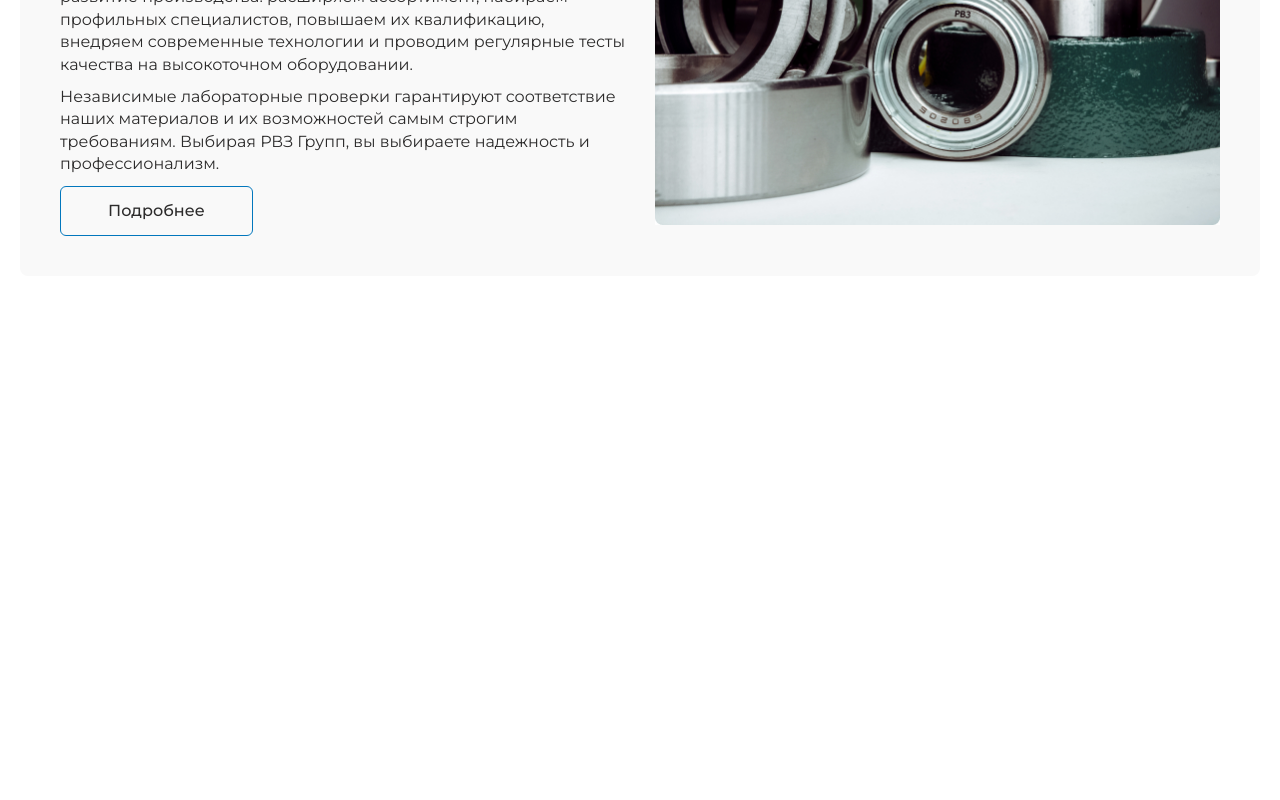
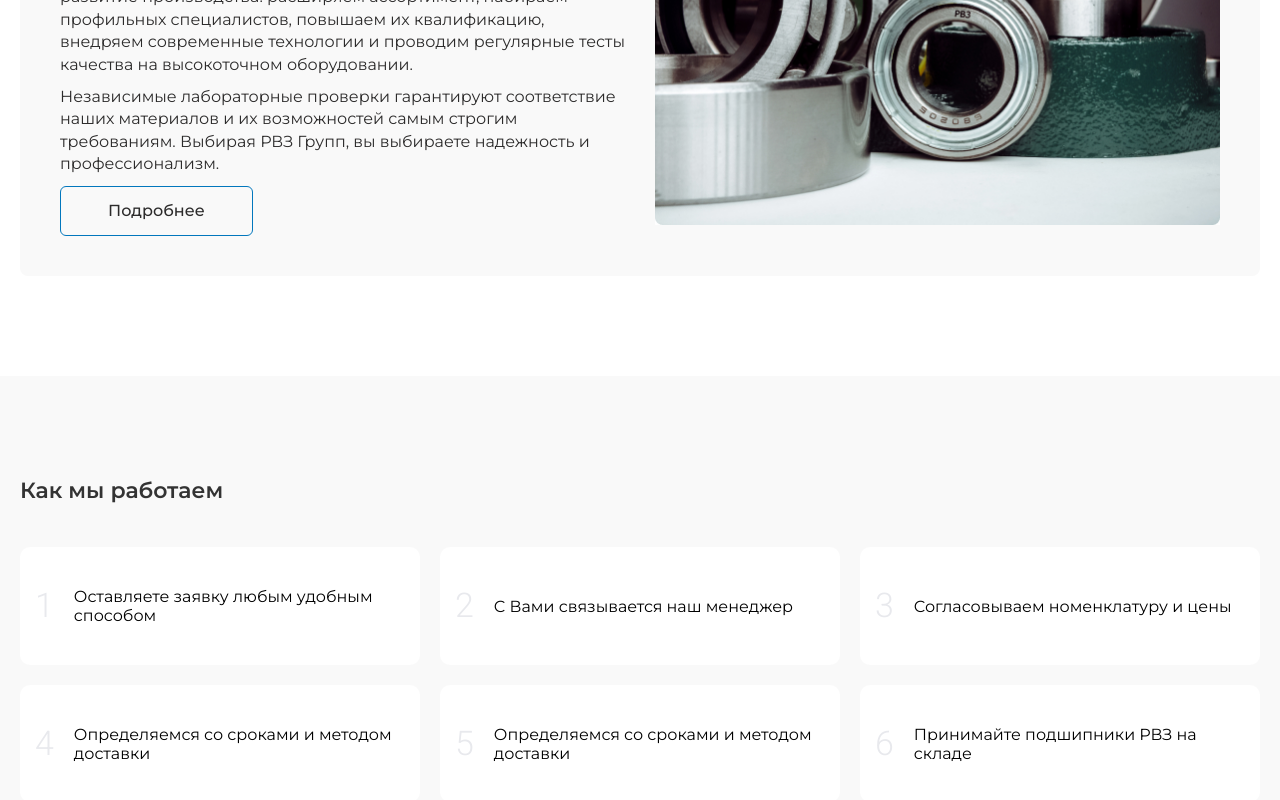
Before and after one commit to Niakrist/rvzgroup, a Next.js app: page / in a window 1280 px wide. Shown: the part 3968-4768 px from the top of the page. Before the commit the page ends 4344 px from the top, so only its background shows below. Built offline with nearby package versions, Linux system fonts and the light colour scheme.

Commit message:
feat: emplement WeWork

```diff
--- a/src/app/page.tsx
+++ b/src/app/page.tsx
@@ -4,6 +4,7 @@ import {
   CategoryList,
   PopularProduct,
   PromoSlider,
+  WeWork,
 } from "@/components";
 
 export default function Home() {
@@ -14,6 +15,7 @@ export default function Home() {
       <PopularProduct />
       <Advantage />
       <AboutCompany />
+      <WeWork />
     </main>
   );
 }
--- /dev/null
+++ b/src/components/WeWork/WeWork.module.css
@@ -0,0 +1,49 @@
+.section {
+  padding: 100px 0;
+  background-color: var(--grey1);
+}
+
+.container {
+  max-width: 1304px;
+  margin: 0 auto;
+  padding: 0px 20px;
+}
+
+.list {
+  margin-top: 40px;
+  display: grid;
+  grid-template-columns: repeat(auto-fit, minmax(335px, 1fr));
+  gap: 20px;
+}
+
+.item {
+  display: flex;
+  align-items: center;
+  column-gap: 20px;
+
+  padding: 35px 15px;
+  border-radius: 10px;
+  background-color: var(--white);
+}
+
+.item span {
+  font-family: var(--second-family);
+  font-weight: 300;
+  font-size: 34px;
+  line-height: 1.4;
+  color: #e8e9ed;
+}
+
+.iten p {
+  font-family: var(--font-family);
+  font-weight: 500;
+  font-size: 16px;
+  line-height: 1.56;
+  color: var(--black);
+}
+
+@media (max-width: 1023px) {
+  .item {
+    padding: 20px 15px;
+  }
+}
--- /dev/null
+++ b/src/components/WeWork/WeWork.tsx
@@ -0,0 +1,34 @@
+import { Htag } from "@/ui";
+import React from "react";
+
+import styles from "./WeWork.module.css";
+
+export const WeWork = () => {
+  return (
+    <section className={styles.section}>
+      <div className={styles.container}>
+        <Htag size="medium">Как мы работаем</Htag>
+        <ul className={styles.list}>
+          <li className={styles.item}>
+            <span>1</span> <p>Оставляете заявку любым удобным способом</p>
+          </li>
+          <li className={styles.item}>
+            <span>2</span> <p>С Вами связывается наш менеджер</p>
+          </li>
+          <li className={styles.item}>
+            <span>3</span> <p>Согласовываем номенклатуру и цены</p>
+          </li>
+          <li className={styles.item}>
+            <span>4</span> <p>Определяемся со сроками и методом доставки</p>
+          </li>
+          <li className={styles.item}>
+            <span>5</span> <p>Определяемся со сроками и методом доставки</p>
+          </li>
+          <li className={styles.item}>
+            <span>6</span> <p>Принимайте подшипники РВЗ на складе</p>
+          </li>
+        </ul>
+      </div>
+    </section>
+  );
+};
--- a/src/components/index.ts
+++ b/src/components/index.ts
@@ -7,3 +7,4 @@ export * from "./CategoryList/CategoryList";
 export * from "./PopularProduct/PopularProduct";
 export * from "./Advantage/Advantage";
 export * from "./AboutCompany/AboutCompany";
+export * from "./WeWork/WeWork";
```
